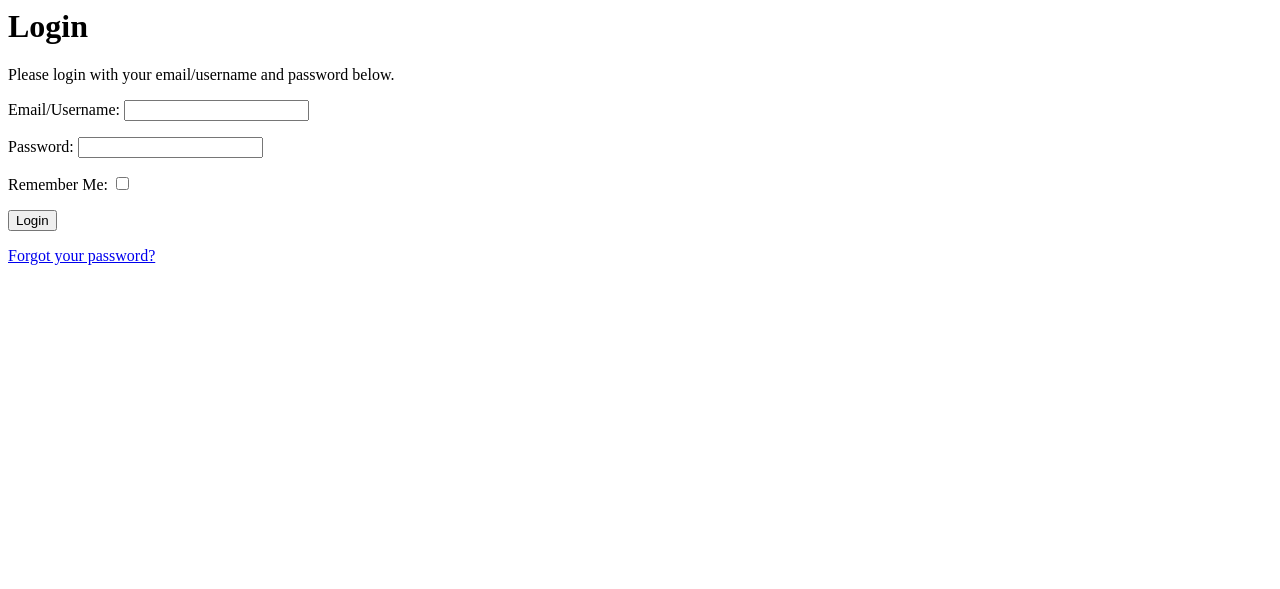
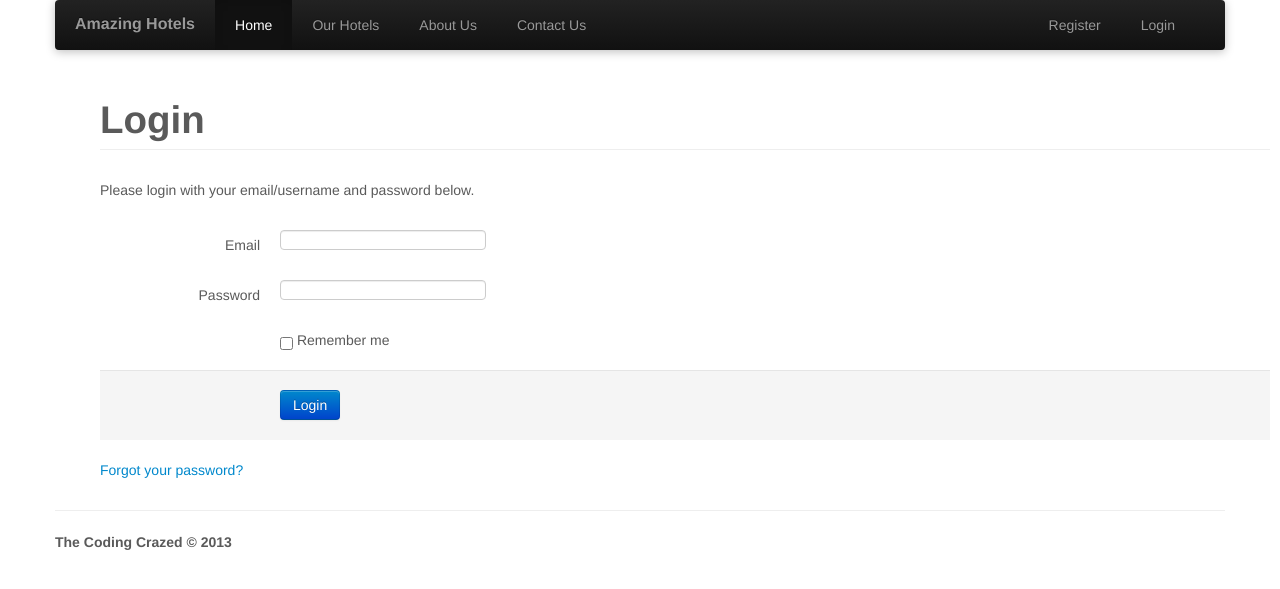
Before and after one commit to hdoan741/hotel-booking-2102, a CodeIgniter app: page /auth/login in a window 1280 px wide; the page is wider, and only the part inside the window is pictured. Shown: the top 589 px of that part. Run offline with CodeIgniter, Linux system fonts and the light colour scheme; some libraries are stand-ins or nearby versions.

Commit message:
styling the login page.

```diff
--- a/CodeIgniter/application/controllers/auth.php
+++ b/CodeIgniter/application/controllers/auth.php
@@ -770,7 +770,12 @@ class Auth extends CI_Controller {
 
 		$this->viewdata = (empty($data)) ? $this->data: $data;
 
-		$view_html = $this->load->view($view, $this->viewdata, $render);
+    $data['current_user'] = $this->ion_auth->user()->row();
+
+    $view_header = $this->load->view('templates/header', $data);
+		$view_content = $this->load->view($view, $this->viewdata, $render);
+    $view_footer = $this->load->view('templates/footer', $render);
+    $view_html = $view_header . $view_content . $view_footer;
 
 		if (!$render) return $view_html;
 	}
--- a/CodeIgniter/application/views/auth/login.php
+++ b/CodeIgniter/application/views/auth/login.php
@@ -1,28 +1,39 @@
-<h1><?php echo lang('login_heading');?></h1>
+
+<div class="container content">
+  <h1 class="page-header"><?php echo lang('login_heading');?></h1>
   <p><?php echo lang('login_subheading');?></p>
+  <br/>
 
   <div id="infoMessage"><?php echo $message;?></div>
 
-<?php echo form_open("auth/login");?>
+  <?php echo form_open("auth/login", Array('class' => 'form-horizontal'));?>
 
-  <p>
-    <?php echo lang('login_identity_label', 'indentity');?>
+    <div class="control-group">
+      <label class="control-label">Email</label>
+      <div class="controls">
         <?php echo form_input($identity);?>
-  </p>
+      </div>
+    </div>
 
-  <p>
-    <?php echo lang('login_password_label', 'password');?>
+    <div class="control-group">
+      <label class="control-label">Password</label>
+      <div class="controls">
         <?php echo form_input($password);?>
-  </p>
+      </div>
+    </div>
 
-  <p>
-    <?php echo lang('login_remember_label', 'remember');?>
+    <div class="control-group">
+      <div class="controls">
         <?php echo form_checkbox('remember', '1', FALSE, 'id="remember"');?>
-  </p>
+        Remember me
+      </div>
+    </div>
 
-
-  <p><?php echo form_submit('submit', lang('login_submit_btn'));?></p>
+    <div class="form-actions">
+      <?php echo form_submit(Array('value' => lang('login_submit_btn'), 'class' => 'btn btn-primary'));?>
+    </div>
 
   <?php echo form_close();?>
 
   <p><a href="forgot_password"><?php echo lang('login_forgot_password');?></a></p>
+</div>
--- a/CodeIgniter/application/views/templates/footer.php
+++ b/CodeIgniter/application/views/templates/footer.php
@@ -1,5 +1,7 @@
-  <hr/>
-  <strong>The Coding Crazed &copy; 2013</strong>
+  <div class="container">
+    <hr/>
+    <strong>The Coding Crazed &copy; 2013</strong>
+  </div>
   <script src="http://code.jquery.com/jquery-1.9.1.min.js"></script>
   <script src="/js/bootstrap.js"></script>
 </body>
--- a/CodeIgniter/application/views/templates/header.php
+++ b/CodeIgniter/application/views/templates/header.php
@@ -17,13 +17,13 @@
             <span class="icon-bar"></span>
             <span class="icon-bar"></span>
           </button>
-          <a class="brand" href="#">Amazing Hotels</a>
+          <a class="brand" href="/">Amazing Hotels</a>
           <!-- Responsive Navbar Part 2: Place all navbar contents you want collapsed withing .navbar-collapse.collapse. -->
           <div class="nav-collapse collapse">
             <ul class="nav">
               <li class="active"><a href="#">Home</a></li>
               <li><a href="#hotels">Our Hotels</a></li>
-              <li><a href="#about">About Us</a></li>
+              <li><a href="/about">About Us</a></li>
               <li><a href="#contact">Contact Us</a></li>
             </ul>
           </div><!--/.nav-collapse -->
```
Lines whose indentation alone changed are shown as unchanged.
